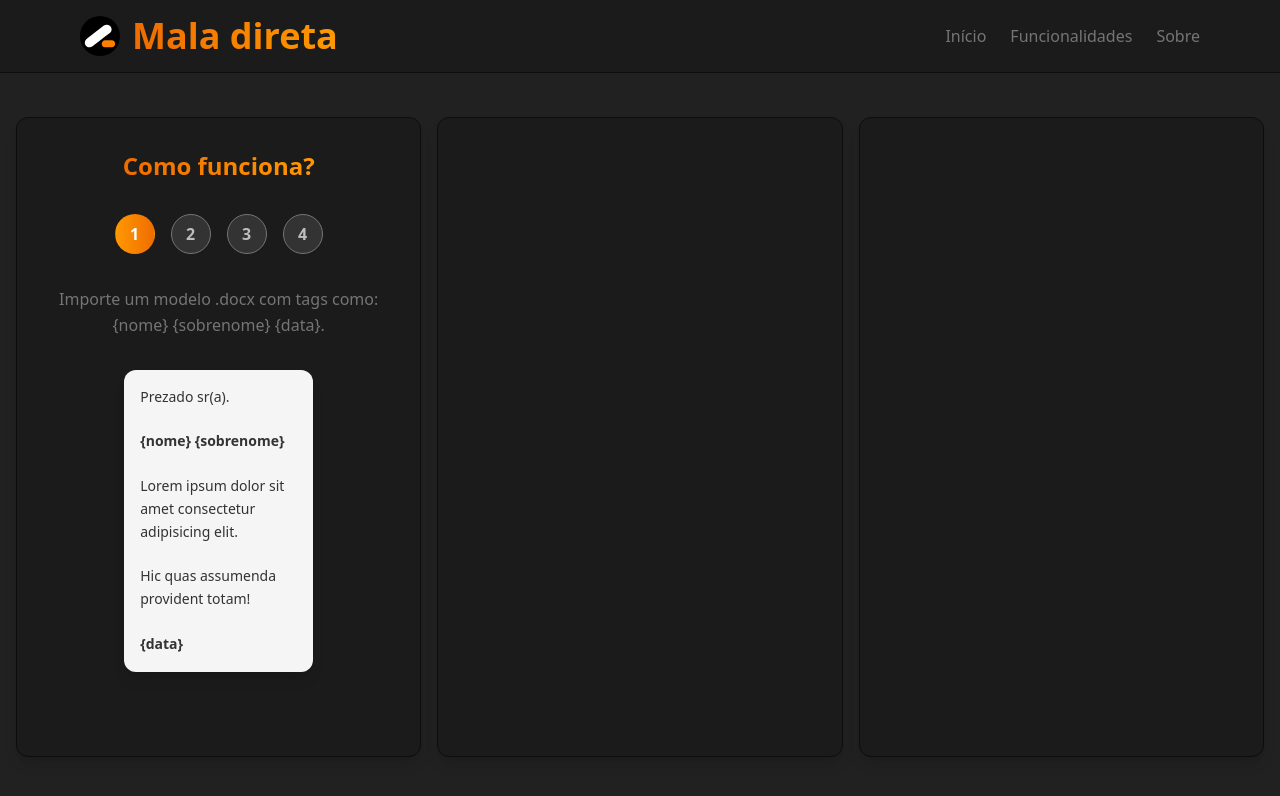
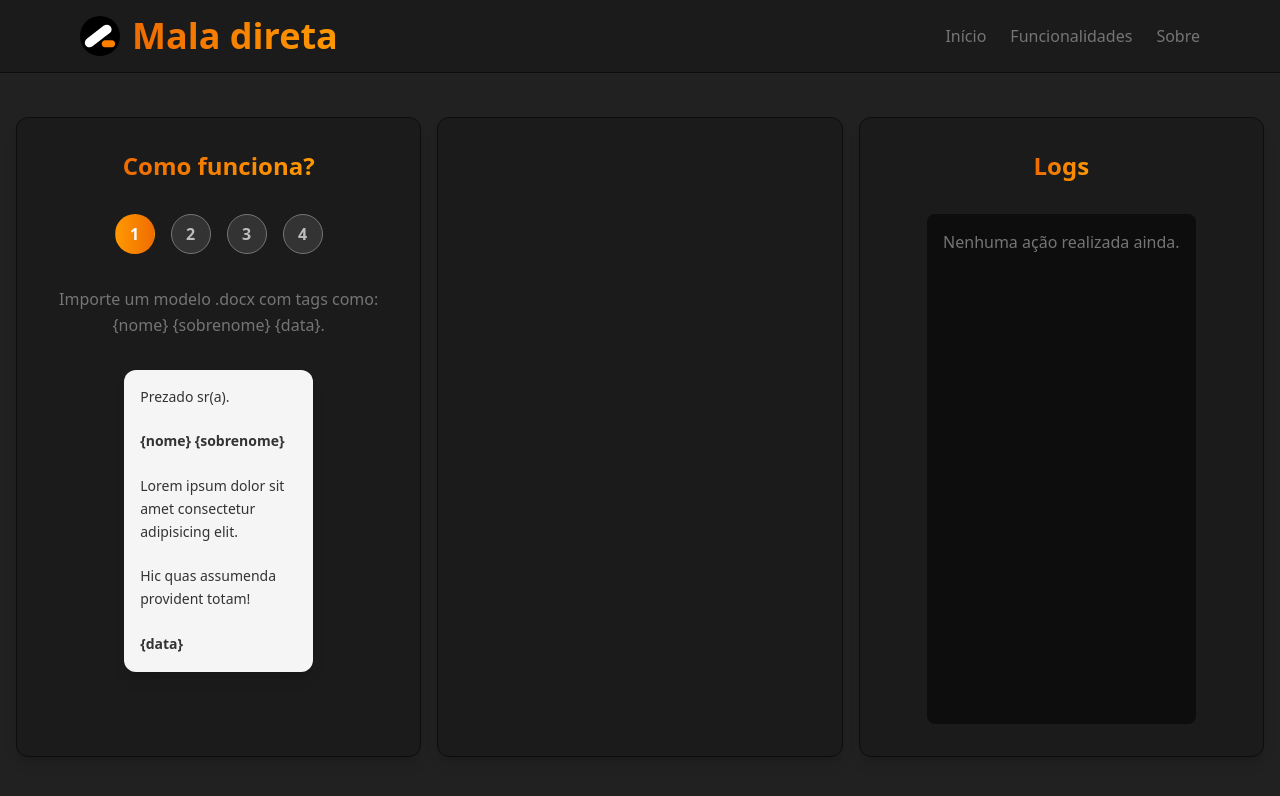
Before and after one commit to cesardmn/maladireta, a React (Vite) app: page / in a window 1280 px wide. Shown: the top 796 px of the page. Built offline with nearby package versions, Linux system fonts and the light colour scheme.

Commit message:
feature: Criado componente LogPanel e seu provider.

```diff
--- a/src/components/App.jsx
+++ b/src/components/App.jsx
@@ -1,6 +1,8 @@
 import Navbar from './Navbar'
 import ColumnContainer from './ColumnContainer'
 import InfoPanel from './InfoPanel'
+import LogPanel from './LogPanel'
+
 function App() {
   return (
     <main className="h-[100svh] bg-bk-1 text-wt-1 font-sans flex flex-col">
@@ -18,7 +20,9 @@ function App() {
         </ColumnContainer>
 
         <ColumnContainer />
-        <ColumnContainer />
+        <ColumnContainer>
+          <LogPanel />
+        </ColumnContainer>
       </section>
     </main>
   )
--- /dev/null
+++ b/src/components/LogPanel.jsx
@@ -0,0 +1,55 @@
+import { useLogger } from '../providers/Logger/Hook'
+
+const LogPanel = () => {
+  const { logs } = useLogger()
+
+  const getColorClass = (status) => {
+    switch (status) {
+      case 'success':
+        return 'text-green-400'
+      case 'warning':
+        return 'text-yellow-400'
+      case 'error':
+        return 'text-red-400'
+      case 'info':
+      default:
+        return 'text-grey-200'
+    }
+  }
+
+  return (
+    <div
+      className="flex flex-col justify-start gap-8 w-full items-center h-auto px-4"
+      role="region"
+      aria-label="Instruções do aplicativo"
+    >
+      <h2 className="text-gradient-orange text-2xl font-bold text-center">
+        Logs
+      </h2>
+
+      <div
+        className="
+          flex flex-col overflow-y-auto lg:h-full
+          bg-bk-3 rounded-lg p-4 text-gr-2
+          "
+        tabIndex={0}
+        aria-live="polite"
+      >
+        {logs.length === 0 ? (
+          <p>Nenhuma ação realizada ainda.</p>
+        ) : (
+          logs
+            .slice()
+            .reverse()
+            .map((log, index) => (
+              <p key={index} className={`mb-2 ${getColorClass(log.status)}`}>
+                [{log.timestamp}] {log.message}
+              </p>
+            ))
+        )}
+      </div>
+    </div>
+  )
+}
+
+export default LogPanel
--- a/src/main.jsx
+++ b/src/main.jsx
@@ -2,9 +2,12 @@ import { StrictMode } from 'react'
 import { createRoot } from 'react-dom/client'
 import './index.css'
 import App from './components/App.jsx'
+import { LoggerProvider } from './providers/Logger/Provider.jsx'
 
 createRoot(document.getElementById('root')).render(
   <StrictMode>
-    <App />
+    <LoggerProvider>
+      <App />
+    </LoggerProvider>
   </StrictMode>
 )
--- /dev/null
+++ b/src/providers/Logger/Context.jsx
@@ -0,0 +1,3 @@
+import { createContext } from 'react'
+
+export const LoggerContext = createContext()
--- /dev/null
+++ b/src/providers/Logger/Hook.jsx
@@ -0,0 +1,10 @@
+import { useContext } from 'react'
+import { LoggerContext } from './Context'
+
+export const useLogger = () => {
+  const context = useContext(LoggerContext)
+  if (!context) {
+    throw new Error('useLogger deve ser usado dentro de um LoggerProvider')
+  }
+  return context
+}
--- /dev/null
+++ b/src/providers/Logger/Provider.jsx
@@ -0,0 +1,39 @@
+import { useReducer } from 'react'
+import { LoggerContext } from './Context'
+
+export const LoggerProvider = ({ children }) => {
+  const loggerReducer = (state, action) => {
+    switch (action.type) {
+      case 'ADD_LOG':
+        return [...state, action.payload]
+      case 'CLEAR_LOGS':
+        return []
+      default:
+        return state
+    }
+  }
+
+  const [logs, dispatch] = useReducer(loggerReducer, [])
+
+  const log = (status, message) => {
+    const normalizedStatus = (status || 'info').toString().toLowerCase()
+
+    const logEntry = {
+      status: normalizedStatus,
+      message,
+      timestamp: new Date().toLocaleTimeString(),
+    }
+
+    dispatch({ type: 'ADD_LOG', payload: logEntry })
+  }
+
+  const clearLogs = () => {
+    dispatch({ type: 'CLEAR_LOGS' })
+  }
+
+  return (
+    <LoggerContext.Provider value={{ logs, log, clearLogs }}>
+      {children}
+    </LoggerContext.Provider>
+  )
+}
```
